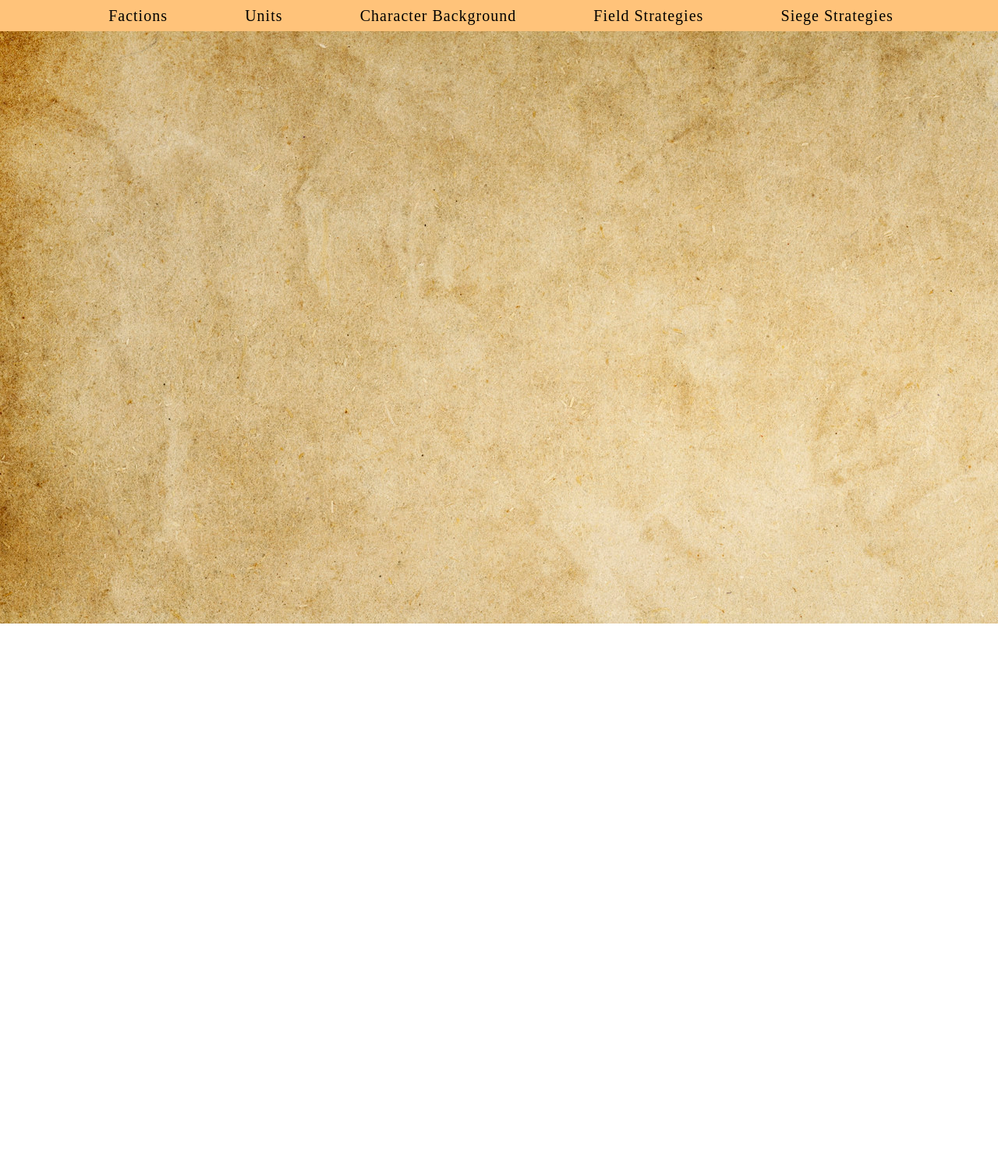
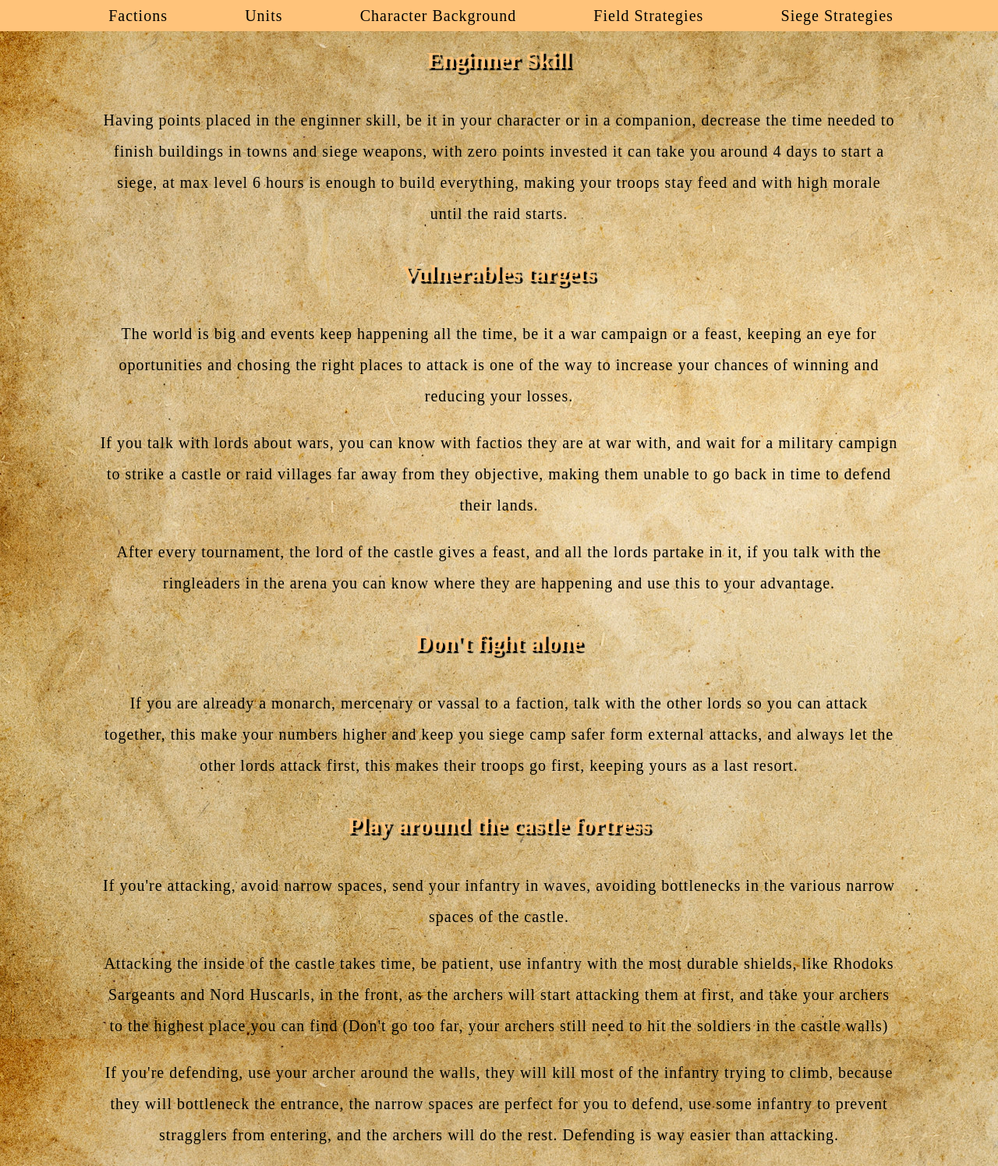
Before and after one commit to LucasCotrim2003/M-B-Guide-Book, a plain HTML site: page Siege_Strategies.html in a window 1280 px wide. Shown: the whole page at 78% size. Before the commit the page ends 800 px from the top, so only its background shows below. Drawn offline with Linux system fonts and the light colour scheme; a web font is replaced by a local one.

Commit message:
Added content to Siege Strategy page + adding comments to identify what each css line did

```diff
--- a/Siege_Strategies.html
+++ b/Siege_Strategies.html
@@ -46,5 +46,54 @@
             </ul>
         </nav>
     </header>
+    <main>
+        <div class="strategies">
+            <div id="strategie-1">
+                <h2>
+                    Enginner Skill
+                </h2>
+                <p>
+                    Having points placed in the enginner skill, be it in your character or in a companion, decrease the time needed to finish buildings in towns and siege weapons, with zero points invested it can take you around 4 days to start a siege, at max level 6 hours is enough to build everything, making your troops stay feed and with high morale until the raid starts.
+                </p>
+            </div>
+            <div id="strategie-2">
+                <h2>
+                    Vulnerables targets
+                </h2>
+                <p>
+                    The world is big and events keep happening all the time, be it a war campaign or a feast, keeping an eye for oportunities and chosing the right places to attack is one of the way to increase your chances of winning and reducing your losses.
+                </p>
+                <p>
+                    If you talk with lords about wars, you can know with factios they are at war with, and wait for a military campign to strike a castle or raid villages far away from they objective, making them unable to go back in time to defend their lands.
+                </p>
+                <p>
+                    After every tournament, the lord of the castle gives a feast, and all the lords partake in it, if you talk with the ringleaders in the arena you can know where they are happening and use this to your advantage.
+                </p>
+            </div>
+            <div id="strategie-3">
+                <h2>
+                    Don't fight alone
+                </h2>
+                <p>
+                    If you are already a monarch, mercenary or vassal to a faction, talk with the other lords so you can attack together, this make your numbers higher and keep you siege camp safer form external attacks, and always let the other lords attack first, this makes their troops go first, keeping yours as a last resort.
+                </p>
+            </div>
+            <div id="strategie-4">
+                <h2>
+                    Play around the castle fortress
+                </h2>
+                <p>
+                    If you're attacking, avoid narrow spaces, send your infantry in waves, avoiding bottlenecks in the various narrow spaces of the castle.
+                </p>
+                <p>
+                    Attacking the inside of the castle takes time, be patient, use infantry with the most durable shields, like Rhodoks Sargeants and Nord Huscarls, in the front, as the archers will start attacking them at first, and take your archers to the highest place you can find (Don't go too far, your archers still need to hit the soldiers in the castle walls)
+                </p>
+                <p>
+                    If you're defending, use your archer around the walls, they will kill most of the infantry trying to climb, because they will bottleneck the entrance, the narrow spaces are perfect for you to defend, use some infantry to prevent stragglers from entering, and the archers will do the rest. Defending is way easier than attacking.
+                </p>
+            </div>
+
+        </div>
+    </main>
 </body>
 </html>
--- a/styles/style.css
+++ b/styles/style.css
@@ -1,19 +1,27 @@
+/*General*/
 html {
   font-size: 10px;
   font-family: "libertinus serif", serif;
   background-image: url('images/old_paper.jpg');
 }
 
+body {
+  width: 100%;
+  margin: 0 auto;
+  text-align: center;
+}
+
 main {
-  width: 80%;
+  width: 80dvw;
   margin: auto;
 }
+
 h1 {
   font-size: 60px;
   text-align: center;
   margin:0;
   padding: 20px 0;
-  color: rgb(255, 160, 44);
+  color: rgb(255, 195, 122);
   text-shadow: 3px 3px 1px black;
 }
 
@@ -33,18 +41,12 @@ li {
   letter-spacing: 1px;
 }
 
-body {
-  width: 100%;
-  margin: 0 auto;
-  text-align: center;
-}
-
 img {
   margin: 0 auto;
   display: block;
-  max-width: 100%;
+  max-width: 80dvh;
 }
-/*Removing the list dots, overflow hides content that exceed max width, and manages font and background color*/
+
 
 nav{
   width: 100%;
@@ -57,6 +59,7 @@ nav ul {
   overflow: hidden;
   margin: auto;
   /*isso deixa o navbar colado no teto :D*/
+  /*Removing the list dots, overflow hides content that exceed max width, and manages font and background color*/
 }
 
 /*Spacing and how the itens from the list should be placed*/
@@ -80,3 +83,8 @@ nav ul {
   color: aliceblue;
   border-radius: 0%;
 }
+
+/*Faction Page*/
+#tip {
+  background-color: rgb(255, 195, 122);
+}
```
Also changed, not shown: Factions.html (+5 -0 lines), Field_Strategies.html (+4 -4 lines).
